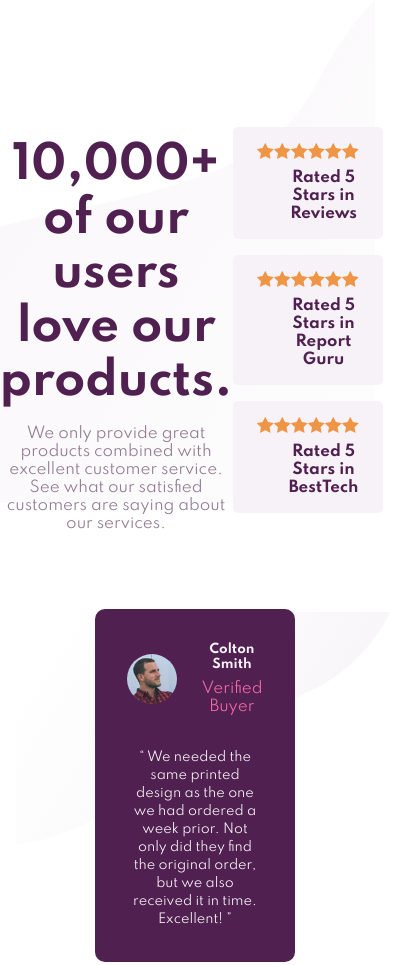
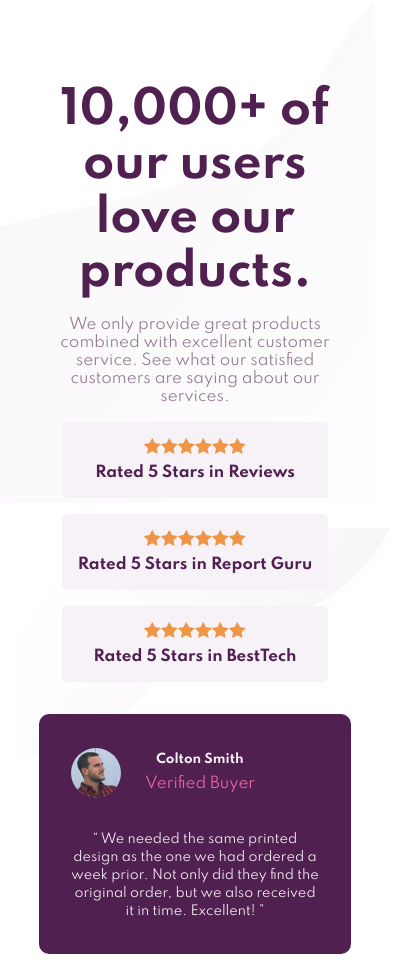
Before and after one commit to emma-r-slight/CSS-social-section, a website: page index.html in a window 390 px wide. Shown: the top 965 px of the page, 415 px wide, since content can reach past the window. Drawn offline with Linux system fonts and the light colour scheme.

Commit message:
add @media query for mobile

```diff
--- a/main.css
+++ b/main.css
@@ -159,8 +159,16 @@ h1 {
     background-repeat: no-repeat, no-repeat;
   }
 
+  .heading {
+    flex-basis: 45%;
+    margin-left: 1rem;
+    margin-bottom: 0;
+  }
+
   #rating {
     margin-right: 2rem;
+    align-items: center;
+    margin-bottom: 0;
   }
   .rate-card {
     display: flex;
@@ -174,6 +182,10 @@ h1 {
 
   .rate-card:last-child {
     transform: translateX(0);
+  }
+
+  .rate-card--text {
+    margin-left: 0;
   }
 
   .stars {
@@ -192,3 +204,35 @@ h1 {
     transform: translateY(0);
   }
 }
+
+@media only screen and (max-width: 450px) {
+  body {
+    width: 100vw;
+    height: 90vh;
+  }
+
+  .row {
+    justify-content: center;
+    flex-direction: column;
+  }
+
+  .heading {
+    margin-left: 0;
+  }
+
+  #rating {
+    margin: 0;
+    flex-basis: 100%;
+  }
+
+  .rate-card {
+    padding: 1rem;
+    margin: 1rem;
+    flex-basis: 100%;
+    justify-content: center;
+  }
+
+  .comment-card {
+    flex-basis: 100%;
+  }
+}
```
